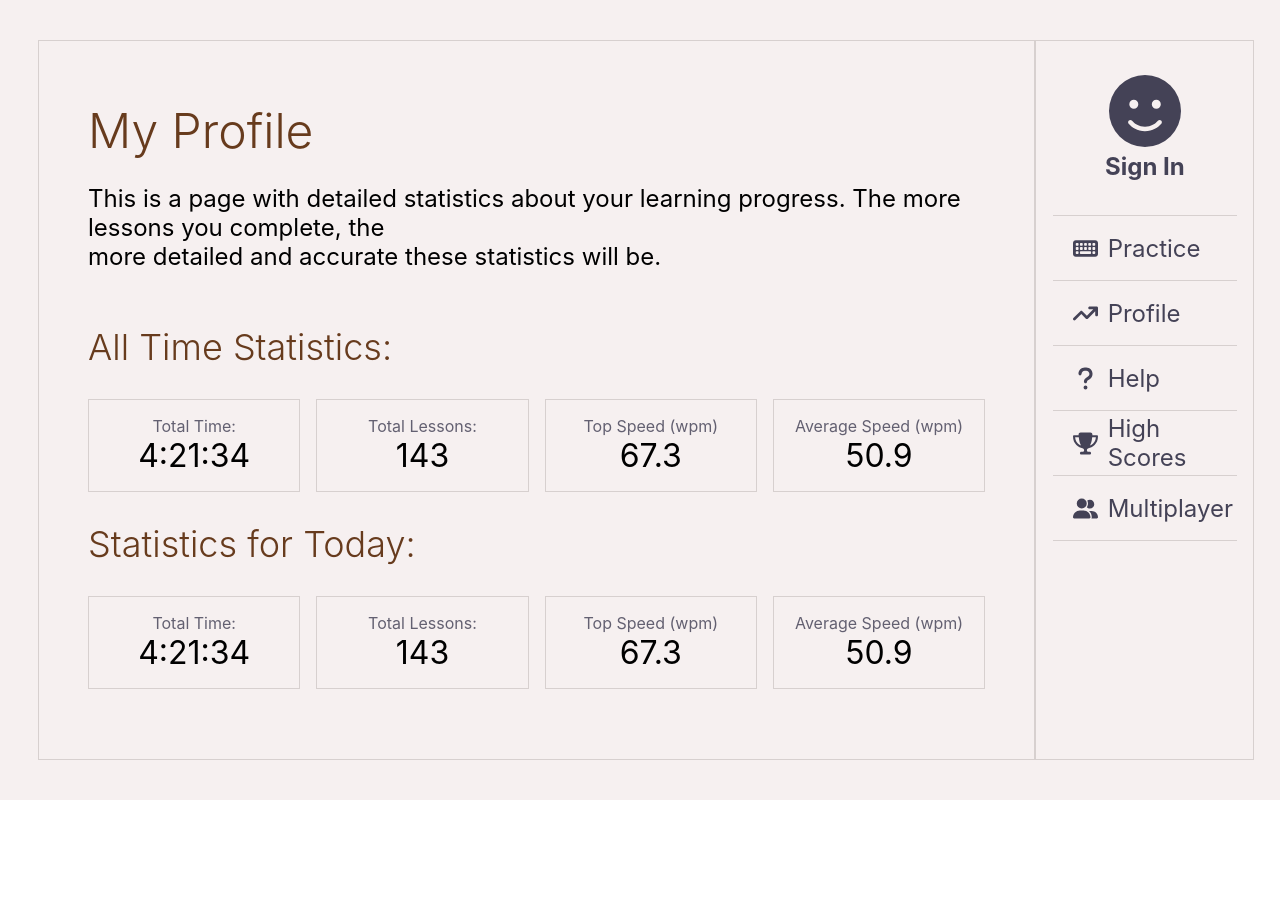
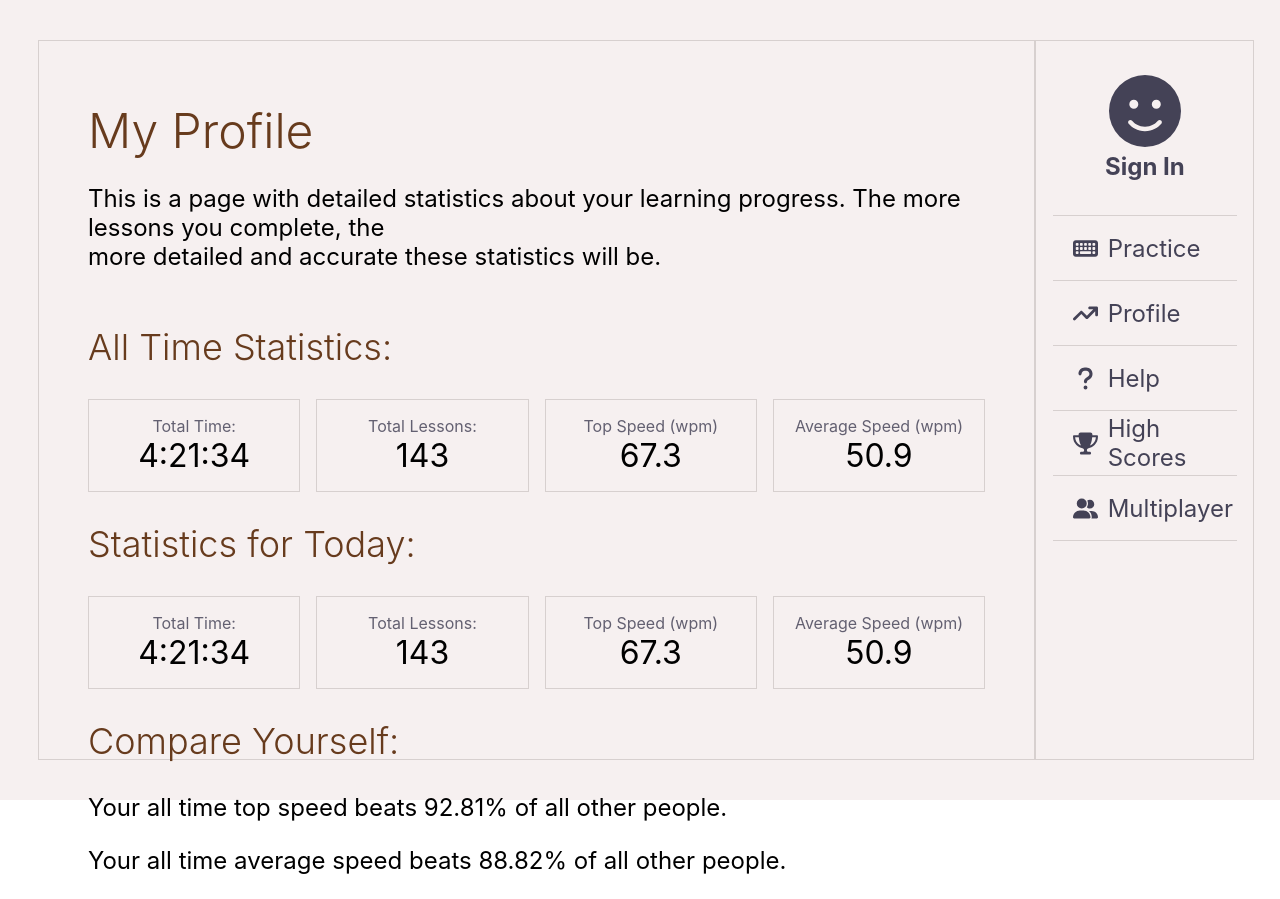
Before and after one commit to CJM1994/Typr, a React (Create React App) app in the folder client/: page / in a window 1280 px wide. Before the commit the page ends 800 px from the top, so only its background shows below. Built offline with nearby package versions, Linux system fonts and the light colour scheme.

Commit message:
Profile component outline complete

```diff
--- a/client/src/components/Profile/Profile.jsx
+++ b/client/src/components/Profile/Profile.jsx
@@ -7,8 +7,10 @@ export default function Profile(props) {
   // Hardcoded values, should be passed in props in the future
   const timeSpent = '4:21:34';
   const numOfLessons = '143';
-  const topSpeed = '67.3';
-  const avgSpeed = '50.9';
+  const topSpeed = '67.3'; // Need to query for percentile (ie. beats 92% of all other people)
+  const avgSpeed = '50.9'; // Need to query for percentile (ie. beats 88% of all other people)
+  const topSpeedPercentile = '92.81%';
+  const avgSpeedPercentile = '88.82%'
   // End of hardcoded values
 
   return (
@@ -38,6 +40,11 @@ export default function Profile(props) {
           avgSpeed={avgSpeed}
         />
 
+        <h2>Compare Yourself: </h2>
+        <p>Your all time top speed beats {topSpeedPercentile} of all other people.</p>
+        <p>Your all time average speed beats {avgSpeedPercentile} of all other people.</p>
+
+
       </div>
 
     </section>
```
